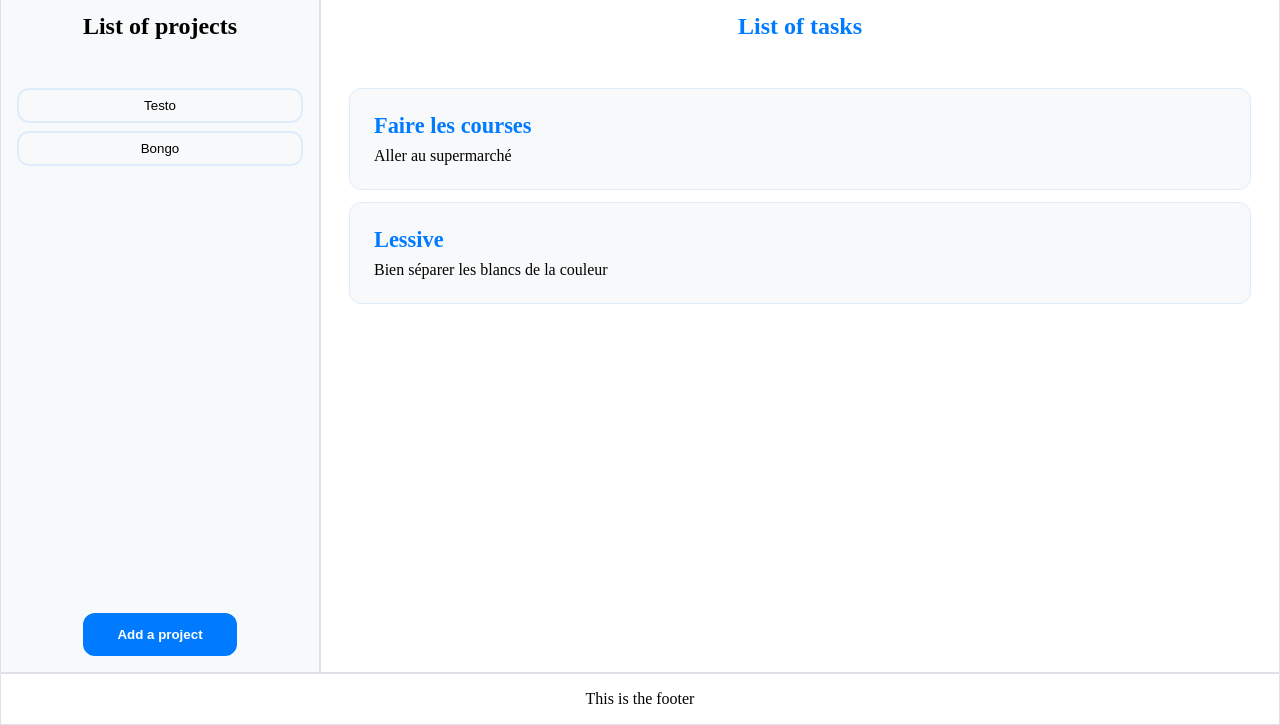
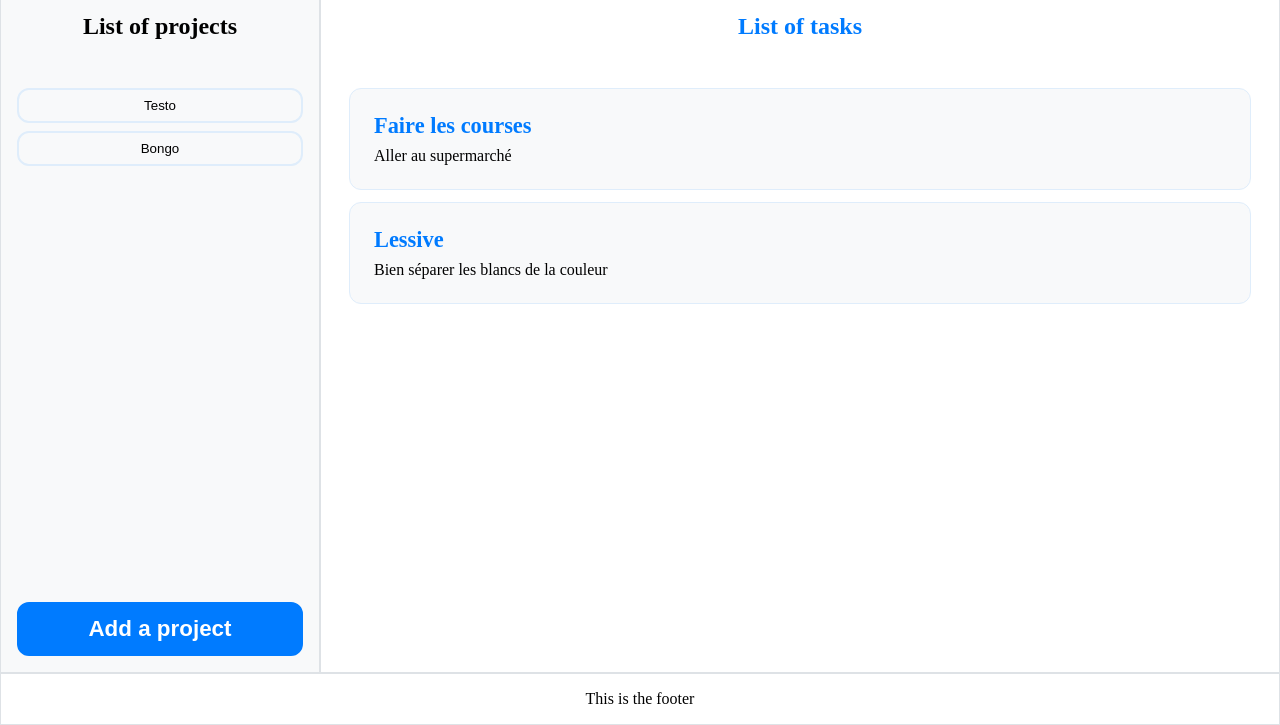
Before and after one commit to emiledrablant/tod-o-din, a website built with webpack: page src/todo.html in a window 1280 px wide. Both pictures are taken after a click on the button "Testo". Shown: the part 75-800 px from the top of the page. Built offline with nearby package versions, Linux system fonts and the light colour scheme.

Commit message:
better styling of button to add a project

```diff
--- a/src/js/interface.js
+++ b/src/js/interface.js
@@ -16,6 +16,7 @@ export default class InterfaceManager {
             buttonProject.textContent = project.name;
 
             buttonProject.addEventListener("click", (e) => {
+                document.getElementById("task-list").textContent = '';
                 this.buildTasks(project);
             });
 
--- a/src/style.css
+++ b/src/style.css
@@ -81,6 +81,8 @@ button {
     font-weight: bold;
     background-color: var(--main-highlight-color);
     border: var(--main-highlight-color) 2px solid;
+    width: 100%;
+    font-size: 1.4rem;
 }
 
 #btn-add-project:hover {
```
